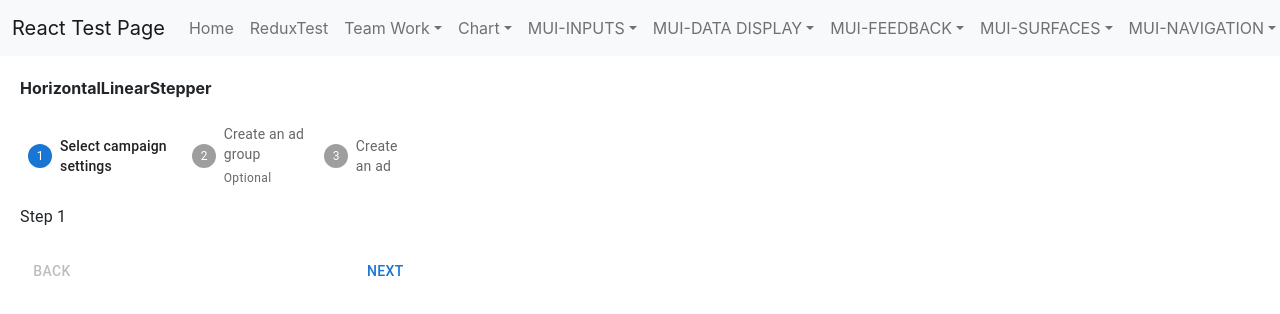
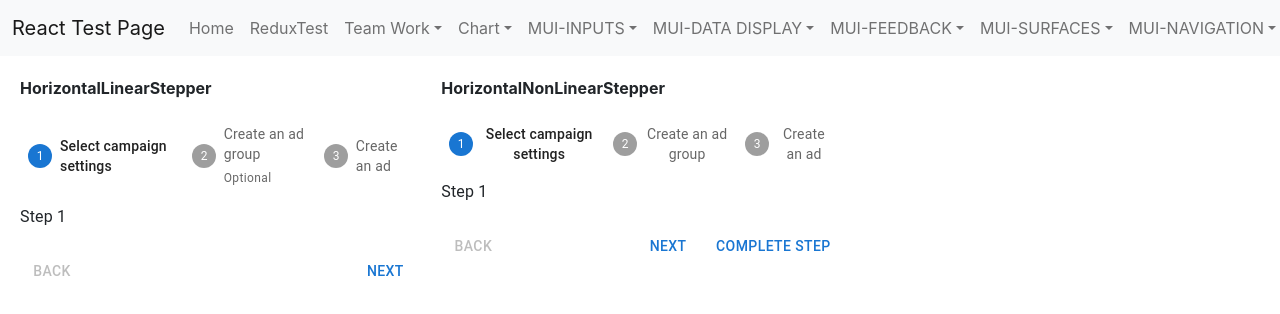
Before and after one commit to jinseok1306/React-Test, a React (Create React App) app in the folder ReactProject/client_app/: page /MUI/StepperPage in a window 1280 px wide. Shown: the top 314 px of the page. Built offline with nearby package versions, Linux system fonts and the light colour scheme.

Commit message:
MUI HorizontalNonLinearStepper 테스트 완료

```diff
--- /dev/null
+++ b/ReactProject/client_app/src/components/Stepper/HorizontalNonLinearStepper.tsx
@@ -0,0 +1,119 @@
+import * as React from 'react';
+import Box from '@mui/material/Box';
+import Stepper from '@mui/material/Stepper';
+import Step from '@mui/material/Step';
+import StepButton from '@mui/material/StepButton';
+import Button from '@mui/material/Button';
+import Typography from '@mui/material/Typography';
+
+const steps = ['Select campaign settings', 'Create an ad group', 'Create an ad'];
+
+export default function HorizontalNonLinearStepper() {
+    const [activeStep, setActiveStep] = React.useState(0);
+    const [completed, setCompleted] = React.useState<{
+        [k: number]: boolean;
+    }>({});
+
+    const totalSteps = () => {
+        return steps.length;
+    };
+
+    const completedSteps = () => {
+        return Object.keys(completed).length;
+    };
+
+    const isLastStep = () => {
+        return activeStep === totalSteps() - 1;
+    };
+
+    const allStepsCompleted = () => {
+        return completedSteps() === totalSteps();
+    };
+
+    const handleNext = () => {
+        const newActiveStep =
+            isLastStep() && !allStepsCompleted()
+                ? // It's the last step, but not all steps have been completed,
+                // find the first step that has been completed
+                steps.findIndex((step, i) => !(i in completed))
+                : activeStep + 1;
+        setActiveStep(newActiveStep);
+    };
+
+    const handleBack = () => {
+        setActiveStep((prevActiveStep) => prevActiveStep - 1);
+    };
+
+    const handleStep = (step: number) => () => {
+        setActiveStep(step);
+    };
+
+    const handleComplete = () => {
+        const newCompleted = completed;
+        newCompleted[activeStep] = true;
+        setCompleted(newCompleted);
+        handleNext();
+    };
+
+    const handleReset = () => {
+        setActiveStep(0);
+        setCompleted({});
+    };
+
+    return (
+        <Box sx={{ width: '100%' }}>
+            <Stepper nonLinear activeStep={activeStep}>
+                {steps.map((label, index) => (
+                    <Step key={label} completed={completed[index]}>
+                        <StepButton color="inherit" onClick={handleStep(index)}>
+                            {label}
+                        </StepButton>
+                    </Step>
+                ))}
+            </Stepper>
+            <div>
+                {allStepsCompleted() ? (
+                    <React.Fragment>
+                        <Typography sx={{ mt: 2, mb: 1 }}>
+                            All steps completed - you&apos;re finished
+                        </Typography>
+                        <Box sx={{ display: 'flex', flexDirection: 'row', pt: 2 }}>
+                            <Box sx={{ flex: '1 1 auto' }} />
+                            <Button onClick={handleReset}>Reset</Button>
+                        </Box>
+                    </React.Fragment>
+                ) : (
+                    <React.Fragment>
+                        <Typography sx={{ mt: 2, mb: 1 }}>Step {activeStep + 1}</Typography>
+                        <Box sx={{ display: 'flex', flexDirection: 'row', pt: 2 }}>
+                            <Button
+                                color="inherit"
+                                disabled={activeStep === 0}
+                                onClick={handleBack}
+                                sx={{ mr: 1 }}
+                            >
+                                Back
+                            </Button>
+                            <Box sx={{ flex: '1 1 auto' }} />
+                            <Button onClick={handleNext} sx={{ mr: 1 }}>
+                                Next
+                            </Button>
+                            {activeStep !== steps.length &&
+                                (completed[activeStep] ? (
+                                    <Typography variant="caption" sx={{ display: 'inline-block' }}>
+                                        Step {activeStep + 1} already completed
+                                    </Typography>
+                                ) : (
+                                    <Button onClick={handleComplete}>
+                                        {completedSteps() === totalSteps() - 1
+                                            ? 'Finish'
+                                            : 'Complete Step'}
+                                    </Button>
+                                ))}
+                        </Box>
+                    </React.Fragment>
+                )}
+            </div>
+        </Box>
+    );
+}
--- a/ReactProject/client_app/src/pages/MUI/StepperPage.tsx
+++ b/ReactProject/client_app/src/pages/MUI/StepperPage.tsx
@@ -2,6 +2,7 @@
 import Menu from '../../components/Menu';
 import Grid from '@mui/material/Grid';
 import HorizontalLinearStepper from '../../components/Stepper/HorizontalLinearStepper';
+import HorizontalNonLinearStepper from '../../components/Stepper/HorizontalNonLinearStepper';
 
 const StepperPage = () => {
     return (
@@ -13,6 +14,10 @@
                         <b>HorizontalLinearStepper</b><div>&nbsp;</div>
                         <HorizontalLinearStepper />
                     </Grid>
+                    <Grid item xs={4}>
+                        <b>HorizontalNonLinearStepper</b><div>&nbsp;</div>
+                        <HorizontalNonLinearStepper />
+                    </Grid>
                 </Grid>
             </div>
         </div>
```
Also changed, not shown: 1 other file (tests, documents, lock files or other folders).
